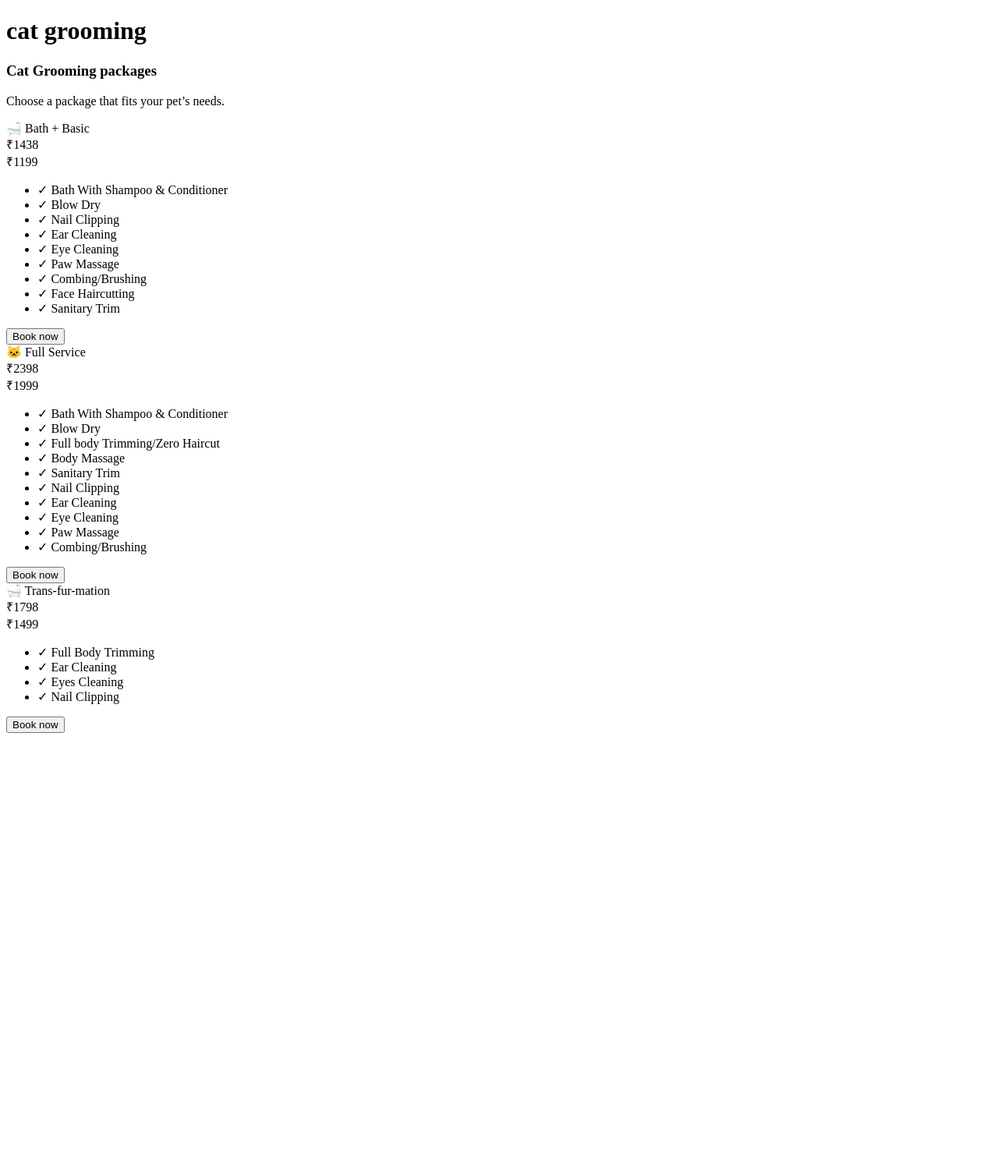
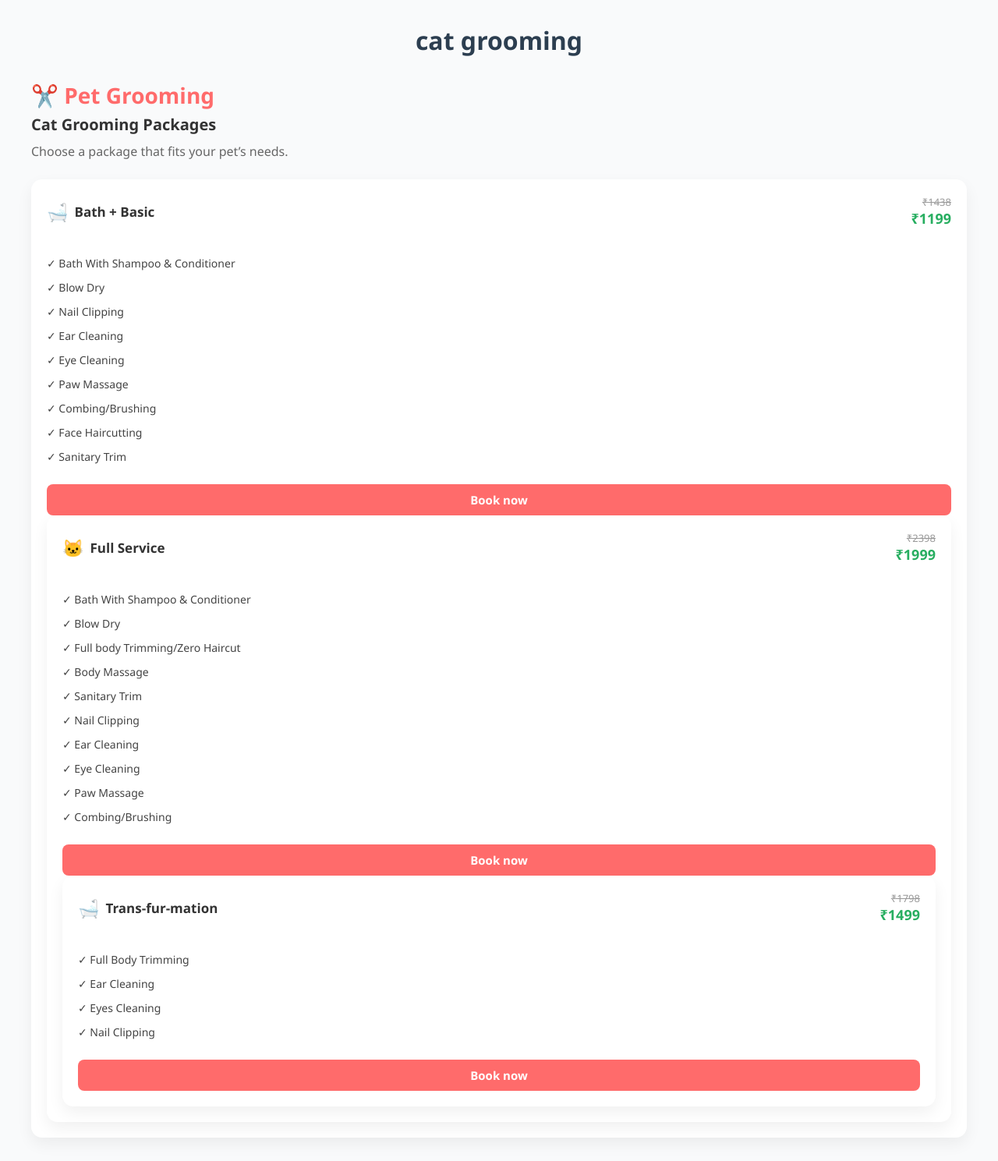
Before and after one commit to aswinpr/paws_and_claws, a Django app: page /services/cat_grooming/ in a window 1280 px wide. Shown: the whole page at 78% size. Before the commit the page ends 940 px from the top, so only its background shows below. Run offline with Django 5.2, Linux system fonts and the light colour scheme.

Commit message:
cat_grooming booking done

```diff
--- /dev/null
+++ b/services/static/services/cat_grooming_style.css
@@ -0,0 +1,249 @@
+/* ---------- GLOBAL ---------- */
+* {
+  box-sizing: border-box;
+  margin: 0;
+  padding: 0;
+  font-family: "Segoe UI", Arial, sans-serif;
+}
+
+body {
+  background: #f9fafb;
+  color: #333;
+  padding: 30px;
+}
+
+/* ---------- PAGE TITLE ---------- */
+h1 {
+  text-align: center;
+  margin-bottom: 30px;
+  color: #2c3e50;
+}
+
+/* ---------- SERVICE SECTION ---------- */
+.service-card {
+  max-width: 1200px;
+  margin: auto;
+}
+
+.service-content h2 {
+  font-size: 28px;
+  color: #ff6b6b;
+  margin-bottom: 5px;
+}
+
+.service-content h3 {
+  font-size: 20px;
+  margin-bottom: 10px;
+}
+
+.service-content p {
+  color: #666;
+  margin-bottom: 25px;
+}
+
+/* ---------- PACKAGE GRID ---------- */
+.grooming-packages {
+  display: grid;
+  grid-template-columns: repeat(auto-fit, minmax(280px, 1fr));
+  gap: 25px;
+  align-items: stretch;    /* key */
+}
+
+/* ---------- PACKAGE CARD ---------- */
+.package-card {
+  background: #ffffff;
+  border-radius: 14px;
+  padding: 20px;
+  box-shadow: 0 8px 20px rgba(0,0,0,0.06);
+  transition: transform 0.3s ease, box-shadow 0.3s ease;
+
+  display: flex;
+  flex-direction: column;   /* key */
+  height: 100%;             /* key */
+}
+
+
+.package-card:hover {
+  transform: translateY(-6px);
+  box-shadow: 0 14px 28px rgba(0,0,0,0.12);
+}
+
+/* ---------- HEADER ---------- */
+.package-header {
+  display: flex;
+  justify-content: space-between;
+  align-items: center;
+  margin-bottom: 15px;
+}
+
+.package-title {
+  display: flex;
+  align-items: center;
+  gap: 8px;
+}
+
+.package-icon {
+  font-size: 22px;
+}
+
+.package-name {
+  font-weight: 600;
+  font-size: 17px;
+}
+
+/* ---------- PRICE ---------- */
+.package-price {
+  text-align: right;
+}
+
+.package-mrp {
+  text-decoration: line-through;
+  color: #999;
+  font-size: 13px;
+}
+
+.package-now {
+  font-size: 18px;
+  font-weight: bold;
+  color: #27ae60;
+}
+
+/* ---------- BADGE ---------- */
+.package-badge {
+  background: #ff6b6b;
+  color: #fff;
+  font-size: 11px;
+  padding: 3px 8px;
+  border-radius: 20px;
+  margin-left: 6px;
+}
+
+/* ---------- FEATURES ---------- */
+.package-features {
+  list-style: none;
+  margin: 15px 0 20px;
+  flex-grow: 1;             /* key */
+}
+
+
+.package-features li {
+  font-size: 14px;
+  padding: 6px 0;
+  color: #444;
+}
+
+/* ---------- BUTTON ---------- */
+.book-btn {
+  margin-top: auto;         /* key */
+  width: 100%;
+  padding: 10px;
+  border-radius: 8px;
+  border: none;
+  background: #ff6b6b;
+  color: white;
+  font-size: 15px;
+  font-weight: 600;
+  cursor: pointer;
+  transition: background 0.3s ease;
+}
+
+.book-btn:hover {
+  background: #ff4c4c;
+}
+
+/* ---------- MODAL ---------- */
+.modal {
+  position: fixed;
+  inset: 0;
+  background: rgba(0,0,0,0.5);
+  display: flex;
+  align-items: center;
+  justify-content: center;
+  z-index: 999;
+}
+
+.modal-content {
+  background: #fff;
+  width: 95%;
+  max-width: 420px;
+  padding: 25px;
+  border-radius: 12px;
+  animation: fadeIn 0.3s ease;
+}
+
+@keyframes fadeIn {
+  from { transform: scale(0.9); opacity: 0; }
+  to { transform: scale(1); opacity: 1; }
+}
+
+.modal-content h2 {
+  text-align: center;
+  margin-bottom: 15px;
+  color: #2c3e50;
+}
+
+/* ---------- FORM ---------- */
+#bookingForm label {
+  display: block;
+  margin-top: 12px;
+  font-size: 14px;
+  font-weight: 600;
+}
+
+#bookingForm input,
+#bookingForm select,
+#bookingForm textarea {
+  width: 100%;
+  margin-top: 6px;
+  padding: 8px 10px;
+  border-radius: 6px;
+  border: 1px solid #ccc;
+  font-size: 14px;
+}
+
+#bookingForm textarea {
+  resize: none;
+}
+
+/* ---------- FORM BUTTONS ---------- */
+#bookingForm button[type="submit"] {
+  margin-top: 18px;
+  width: 100%;
+  padding: 10px;
+  border: none;
+  border-radius: 8px;
+  background: #27ae60;
+  color: white;
+  font-size: 15px;
+  font-weight: 600;
+  cursor: pointer;
+}
+
+#bookingForm button[type="submit"]:hover {
+  background: #1e9c55;
+}
+
+#bookingForm button[type="button"] {
+  margin-top: 10px;
+  width: 100%;
+  padding: 9px;
+  border-radius: 8px;
+  border: 1px solid #ccc;
+  background: #f2f2f2;
+  cursor: pointer;
+}
+
+#bookingForm button[type="button"]:hover {
+  background: #e6e6e6;
+}
+
+/* ---------- RESPONSIVE ---------- */
+@media (max-width: 600px) {
+  body {
+    padding: 15px;
+  }
+
+  .service-content h2 {
+    font-size: 24px;
+  }
+}
--- a/services/templates/services/catgroom.html
+++ b/services/templates/services/catgroom.html
@@ -1,14 +1,20 @@
+{% load static %}
 <!DOCTYPE html>
 <html lang="en">
 <head>
     <meta charset="UTF-8">
     <meta name="viewport" content="width=device-width, initial-scale=1.0">
     <title>Document</title>
+    <link rel="stylesheet" href="{% static 'services/cat_grooming_style.css' %}">
 </head>
 <body>
     <h1>cat grooming</h1>
-    <h3>Cat Grooming packages</h3>
-        <p>Choose a package that fits your pet’s needs.</p>
+    <!-- GROOMING -->
+<section class="service-card">
+  <div class="service-content">
+    <h2>✂️ Pet Grooming</h2>
+    <h3>Cat Grooming Packages</h3>
+    <p>Choose a package that fits your pet’s needs.</p>
 
         <div class="grooming-packages">
           <!-- Bath + Basic -->
@@ -102,7 +108,61 @@
           </article>
         </div>
     </div>
+
+
+
+
+  </div>
+</section>
   </section>
+  <!-- BOOKING MODAL -->
+<div class="modal" id="bookingModal" style="display:none;">
+  <div class="modal-content">
+    <h2 id="modalTitle">Book Service</h2>
+
+    <form id="bookingForm">
+      {% csrf_token %}
+
+      <!-- Hidden fields -->
+      <input type="hidden" id="serviceTypeInput">
+      <input type="hidden" id="packageInput">
+      <input type="hidden" id="priceInput">
+
+      <label>Pet Name *</label>
+      <input type="text" id="petName" required>
+
+      <label>Pet Type *</label>
+      <select id="petType" required>
+        <option value="">Select</option>
+        <option>Cat</option>
+      </select>
+
+      <label id="dateLabel">Appointment Date *</label>
+      <input type="date" id="startDate" required>
+
+      <div id="timeSlotField">
+        <label>Time Slot *</label>
+        <select id="timeSlot">
+          <option value="">Select Time</option>
+          <option>9:00 AM</option>
+          <option>10:00 AM</option>
+          <option>11:00 AM</option>
+          <option>2:00 PM</option>
+          <option>3:00 PM</option>
+        </select>
+      </div>
+
+      <label>Notes</label>
+      <textarea id="notes" rows="3"></textarea>
+
+      <button type="submit">Confirm Booking</button>
+      <button type="button" onclick="closeBooking()">Cancel</button>
+    </form>
+
+  </div>
+</div>
+
+<script src="{% static 'services/services.js' %}"></script>
 
 </body>
 </html>
```
Also changed, not shown: db.sqlite3.
